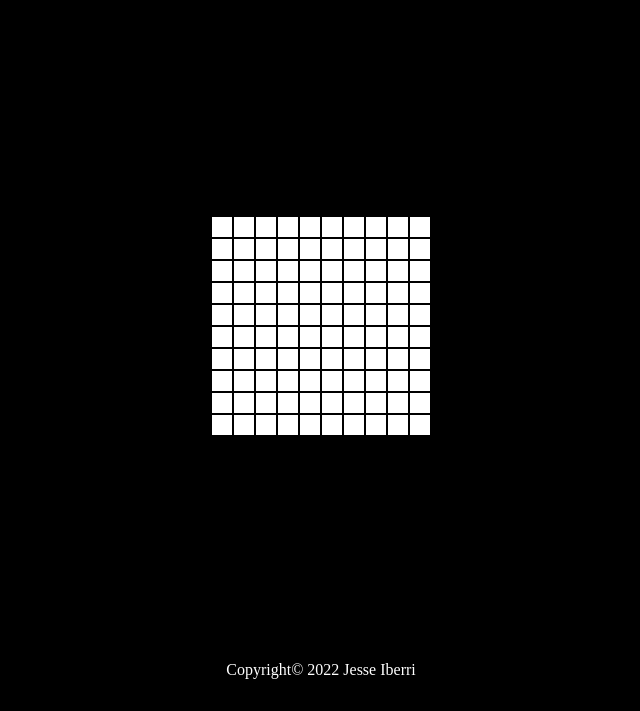
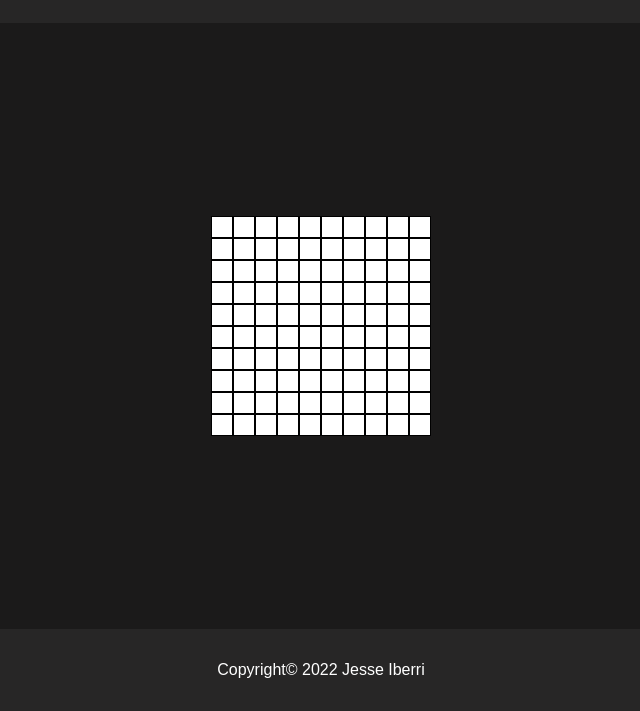
Before and after one commit to heyzuess/Etch-A-Sketch, a plain HTML site: page index.html in a window 1280 px wide. Shown: the part 89-800 px from the top of the page, without its empty margins (319-959 px from the left). Drawn offline with Linux system fonts and the light colour scheme.

Commit message:
Update for front end

```diff
--- a/index.html
+++ b/index.html
@@ -9,11 +9,16 @@
     <title>Etch-A-Sketch</title>
 </head>
 <body>
-    <header class="container">
-        <h1>Etch-A-Sketch</h1>
-    </header>
-    <div class="container" id="grid"></div>
-    <footer class="container">Copyright© 2022 Jesse Iberri</footer>
+    <div id="main">
+        <header>
+            <h1>Etch-A-Sketch</h1>
+        </header>
+        <div id="content">
+            <div id="grid"></div>
+        </div>
+        <footer>Copyright© 2022 Jesse Iberri</footer>
+    </div>
+
     <script src="script.js" type="text/javascript"></script>
 </body>
 </html>
--- a/style.css
+++ b/style.css
@@ -6,21 +6,35 @@ body {
     padding: 0;
 
     display: flex;
-    flex-direction: column;
-    align-items: center;
-    justify-content: center;
-    gap: 32px;
+    height: 100vh;
 
-    height: 100vh;
+    font-family: Arial, Helvetica, sans-serif;
 }
 
-.container {
+header, footer {
+    text-align: center;
+}
+
+#main {
     display: flex;
+    flex: 1;
+
+    flex-direction: column;
+    justify-content: center;
+}
+
+#content {
+    display: flex;
+    flex: 1;
+
+    background-color: rgb(27, 26, 26);
 }
 
 #grid {
     justify-content: center;
     align-items: center;
+
+    display: flex;
     flex: 1;
 }
 
@@ -42,3 +56,7 @@ header {
 footer {
     padding: 32px;
 }
+
+header, footer {
+    background-color: rgb(39, 38, 38);
+}
```
